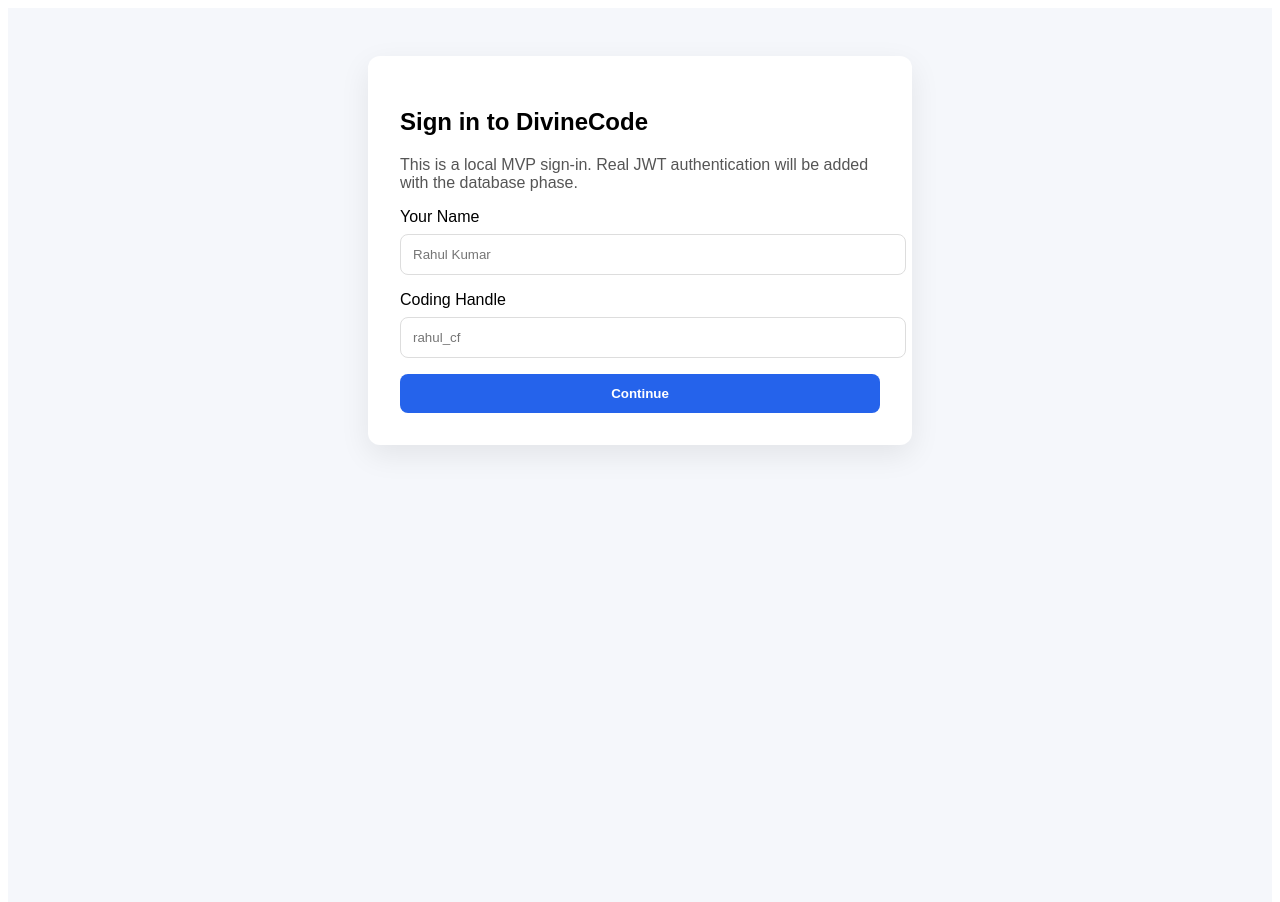
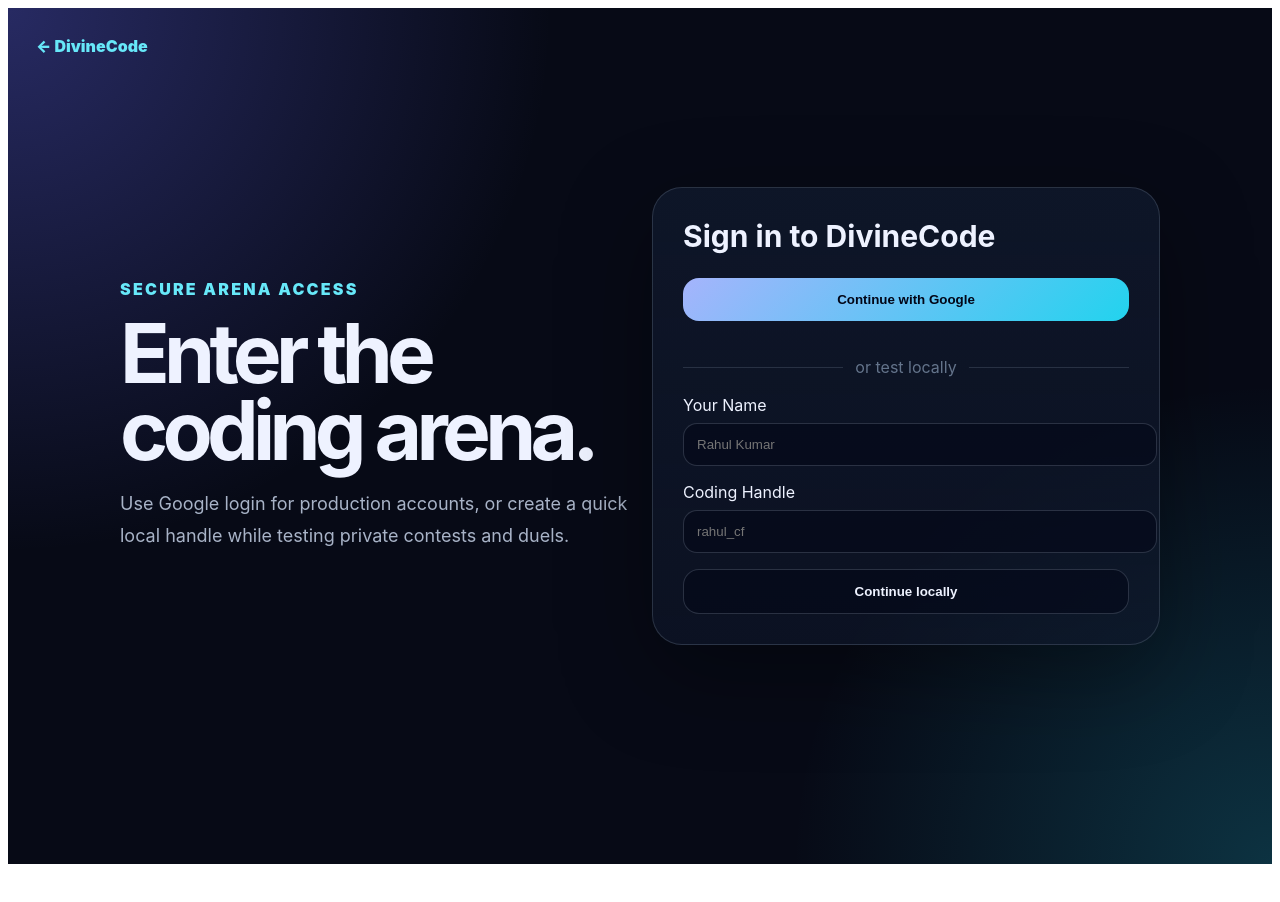
Before and after one commit to Rahul-1-eng/Divinecode, a Next.js app in the folder apps/web/: page /signin in a window 1280 px wide. Shown: the top 902 px of the page. After the commit the page ends 872 px from the top, so only its background shows below. Built offline with nearby package versions, Linux system fonts and the light colour scheme.

Commit message:
Redesign signin page with Google login UI

```diff
--- a/apps/web/pages/signin.tsx
+++ b/apps/web/pages/signin.tsx
@@ -1,35 +1,41 @@
+import { signIn as googleSignIn } from 'next-auth/react';
 import { useState } from 'react';
 
 export default function SignInPage() {
   const [name, setName] = useState('');
   const [handle, setHandle] = useState('');
 
-  function signIn() {
+  function localSignIn() {
     if (!name.trim()) return alert('Enter your name');
-    const user = {
-      name: name.trim(),
-      handle: handle.trim() || name.trim().toLowerCase().replace(/\s+/g, '_')
-    };
+    const user = { name: name.trim(), handle: handle.trim() || name.trim().toLowerCase().replace(/\s+/g, '_') };
     localStorage.setItem('divinecode_user', JSON.stringify(user));
     window.location.href = '/contests';
   }
 
   return (
-    <main style={{ minHeight: '100vh', background: '#f5f7fb', padding: '3rem', fontFamily: 'Arial, sans-serif' }}>
-      <section style={{ maxWidth: 480, margin: '0 auto', background: 'white', padding: '2rem', borderRadius: 12, boxShadow: '0 10px 30px rgba(0,0,0,0.08)' }}>
-        <h1>Sign in to DivineCode</h1>
-        <p style={{ color: '#555' }}>This is a local MVP sign-in. Real JWT authentication will be added with the database phase.</p>
-
-        <label>Your Name</label>
-        <input value={name} onChange={(e) => setName(e.target.value)} placeholder="Rahul Kumar" style={{ width: '100%', padding: 12, margin: '8px 0 16px', border: '1px solid #ddd', borderRadius: 8 }} />
-
-        <label>Coding Handle</label>
-        <input value={handle} onChange={(e) => setHandle(e.target.value)} placeholder="rahul_cf" style={{ width: '100%', padding: 12, margin: '8px 0 16px', border: '1px solid #ddd', borderRadius: 8 }} />
-
-        <button onClick={signIn} style={{ width: '100%', padding: 12, border: 0, borderRadius: 8, background: '#2563eb', color: 'white', fontWeight: 700, cursor: 'pointer' }}>
-          Continue
-        </button>
+    <main style={{ minHeight: '100vh', padding: 28, fontFamily: 'Inter, Arial, sans-serif', color: '#eef2ff', background: 'radial-gradient(circle at top left, rgba(99,102,241,.35), transparent 34rem), radial-gradient(circle at bottom right, rgba(34,211,238,.2), transparent 30rem), #070a16' }}>
+      <a href="/" style={{ color: '#67e8f9', textDecoration: 'none', fontWeight: 900 }}>← DivineCode</a>
+      <section style={{ minHeight: 'calc(100vh - 80px)', display: 'grid', placeItems: 'center' }}>
+        <div style={{ width: '100%', maxWidth: 1040, display: 'grid', gridTemplateColumns: 'repeat(auto-fit,minmax(300px,1fr))', gap: 24, alignItems: 'center' }}>
+          <div>
+            <p style={{ color: '#67e8f9', fontWeight: 900, letterSpacing: '.14em', textTransform: 'uppercase' }}>Secure arena access</p>
+            <h1 style={{ fontSize: 'clamp(44px,7vw,82px)', lineHeight: .95, margin: '12px 0', letterSpacing: '-.07em' }}>Enter the coding arena.</h1>
+            <p style={{ color: '#a8b3c7', fontSize: 18, lineHeight: 1.75 }}>Use Google login for production accounts, or create a quick local handle while testing private contests and duels.</p>
+          </div>
+          <div style={{ padding: 30, borderRadius: 30, border: '1px solid rgba(148,163,184,.22)', background: 'linear-gradient(180deg,rgba(15,23,42,.9),rgba(15,23,42,.62))', boxShadow: '0 28px 90px rgba(0,0,0,.35)' }}>
+            <h2 style={{ fontSize: 30, marginTop: 0 }}>Sign in to DivineCode</h2>
+            <button onClick={() => googleSignIn('google', { callbackUrl: '/contests' })} style={{ width: '100%', padding: 14, borderRadius: 16, border: 0, background: 'linear-gradient(135deg,#a5b4fc,#22d3ee)', color: '#020617', fontWeight: 900, cursor: 'pointer', marginBottom: 18 }}>Continue with Google</button>
+            <div style={{ display: 'flex', alignItems: 'center', gap: 12, color: '#64748b', margin: '18px 0' }}><span style={{ height: 1, flex: 1, background: 'rgba(148,163,184,.2)' }} />or test locally<span style={{ height: 1, flex: 1, background: 'rgba(148,163,184,.2)' }} /></div>
+            <label>Your Name</label>
+            <input value={name} onChange={(e) => setName(e.target.value)} placeholder="Rahul Kumar" style={inputStyle} />
+            <label>Coding Handle</label>
+            <input value={handle} onChange={(e) => setHandle(e.target.value)} placeholder="rahul_cf" style={inputStyle} />
+            <button onClick={localSignIn} style={{ width: '100%', padding: 14, borderRadius: 16, border: '1px solid rgba(148,163,184,.25)', background: 'rgba(2,6,23,.55)', color: '#eef2ff', fontWeight: 800, cursor: 'pointer' }}>Continue locally</button>
+          </div>
+        </div>
       </section>
     </main>
   );
 }
+
+const inputStyle = { width: '100%', padding: 13, margin: '8px 0 16px', border: '1px solid rgba(148,163,184,.25)', borderRadius: 14, background: 'rgba(2,6,23,.55)', color: '#eef2ff', outline: 'none' };
```
